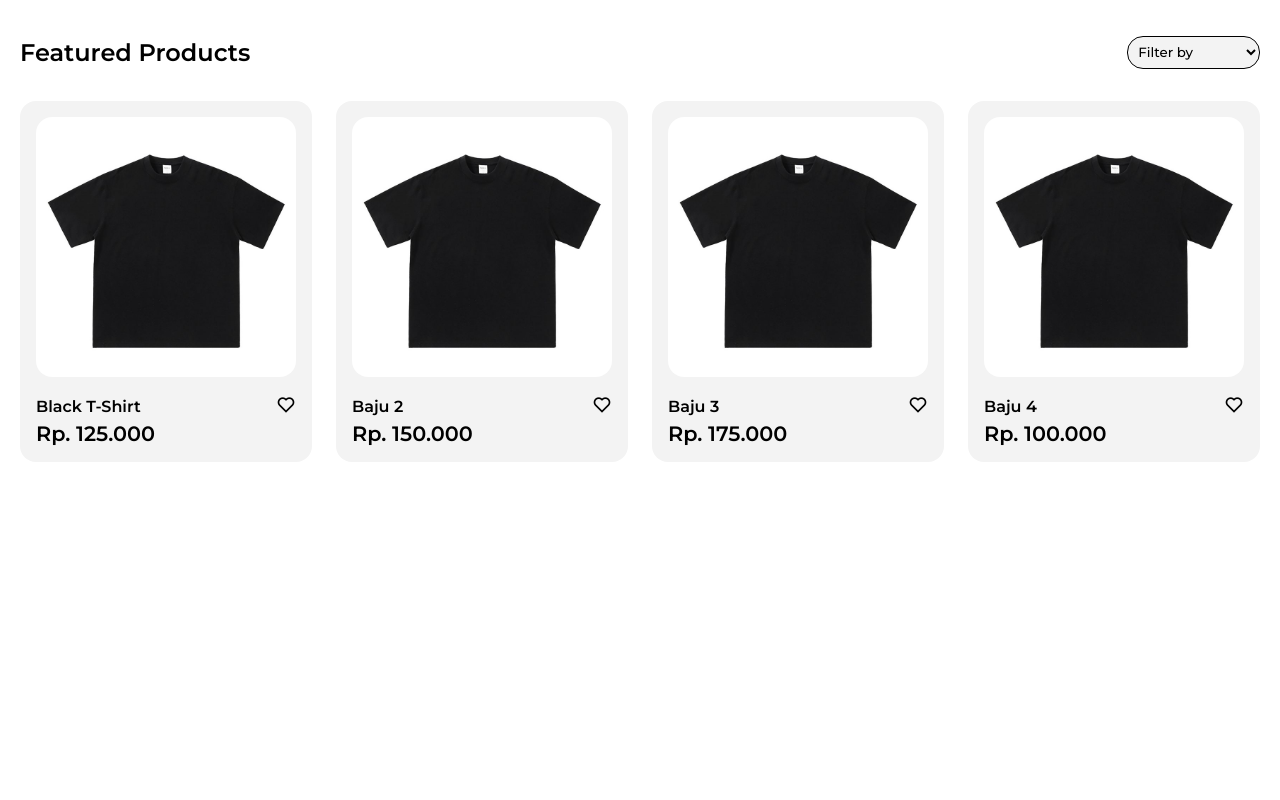
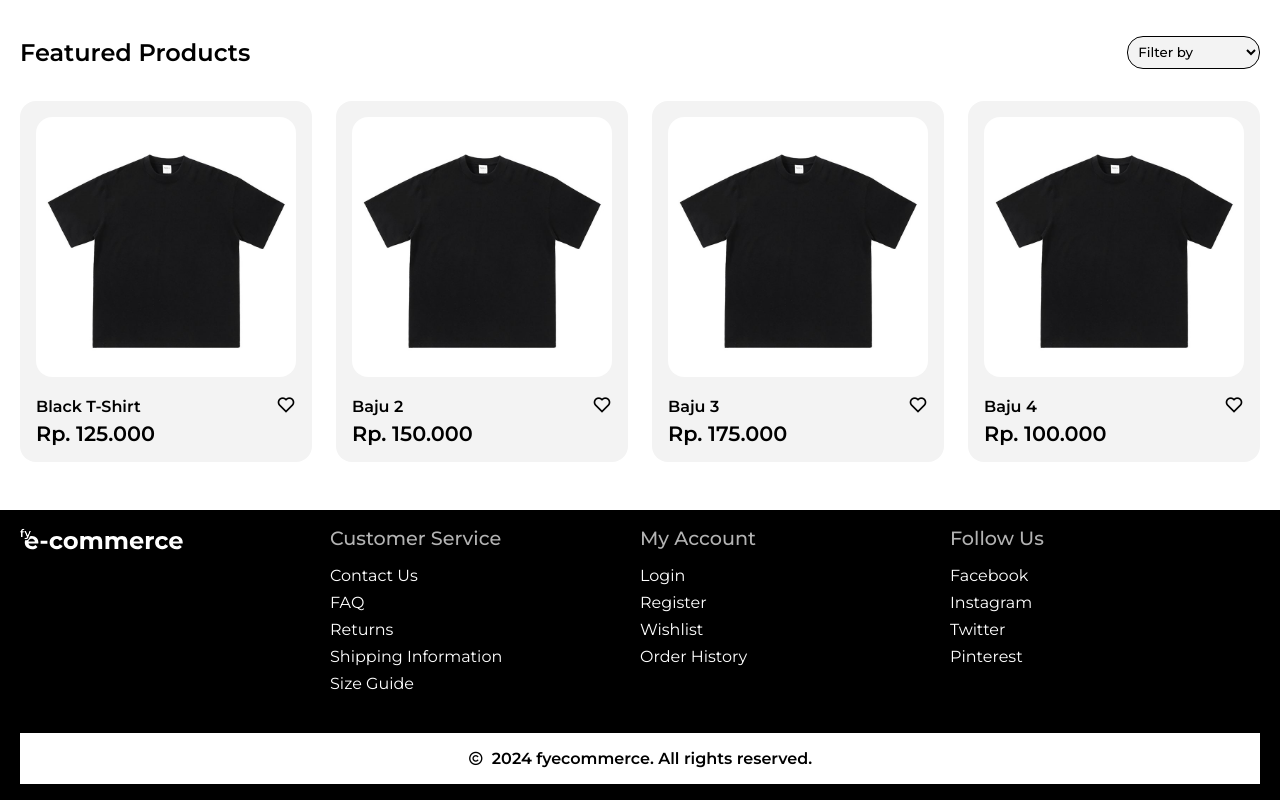
Before and after one commit to fyaja/fye-commerce, a plain HTML site: page index.html in a window 1280 px wide. Shown: the part 358-1158 px from the top of the page. Before the commit the page ends 836 px from the top, so only its background shows below. Drawn offline with nearby package versions, Linux system fonts and the light colour scheme.

Commit message:
add footer

```diff
--- a/index.html
+++ b/index.html
@@ -15,6 +15,7 @@
   <link rel="stylesheet" href="style/general.css">
   <link rel="stylesheet" href="style/header.css">
   <link rel="stylesheet" href="style/ecommerce.css">
+  <link rel="stylesheet" href="style/footer.css">
   <title>fyecommerce</title>
 </head>
 
@@ -49,6 +50,50 @@
       <div class="products-container js-products-container"></div>
     </section>
   </main>
+  <footer>
+    <div class="footer container">
+      <div class="footer-container-top">
+        <div class="logo">
+          <img src="images/logo.svg" alt="fyecommerce">
+        </div>
+
+        <div class="footer-section">
+          <h2>Customer Service</h2>
+          <ul>
+            <li><a href="/contact">Contact Us</a></li>
+            <li><a href="/faq">FAQ</a></li>
+            <li><a href="/returns">Returns</a></li>
+            <li><a href="/shipping">Shipping Information</a></li>
+            <li><a href="/size-guide">Size Guide</a></li>
+          </ul>
+        </div>
+
+        <div class="footer-section">
+          <h2>My Account</h2>
+          <ul>
+            <li><a href="/login">Login</a></li>
+            <li><a href="/register">Register</a></li>
+            <li><a href="/wishlist">Wishlist</a></li>
+            <li><a href="/order-history">Order History</a></li>
+          </ul>
+        </div>
+
+        <div class="footer-section">
+          <h2>Follow Us</h2>
+          <div class="social-links">
+            <a href="#">Facebook</a>
+            <a href="#">Instagram</a>
+            <a href="#">Twitter</a>
+            <a href="#">Pinterest</a>
+          </div>
+        </div>
+      </div>
+      <div class="copyrights">
+        <i class="ri-copyright-line"></i>
+        <p>2024 fyecommerce. All rights reserved.</p>
+      </div>
+    </div>
+  </footer>
 
   <script type="module" src="script/ecommerce.js"></script>
 </body>
--- a/style/checkout.css
+++ b/style/checkout.css
@@ -2,7 +2,6 @@
   display: flex;
   flex-direction: column;
   gap: 2rem;
-  margin-block: 2rem;
 }
 
 .checkout-top{
--- a/style/ecommerce.css
+++ b/style/ecommerce.css
@@ -1,6 +1,6 @@
 /* hero section */
 section{
-  margin-top: 3rem;
+  margin-bottom: 3rem;
 }
 
 .heros{
@@ -49,7 +49,6 @@ section{
   display: flex;
   flex-direction: column;
   gap: 2rem;
-  margin-bottom: 1rem;
 }
 
 .products .products-top{
--- /dev/null
+++ b/style/footer.css
@@ -0,0 +1,76 @@
+footer{
+  padding-block: 1rem;
+  background-color: var(--secondary-color);
+  color: var(--primary-color);
+}
+
+.footer{
+  display: flex;
+  flex-direction: column;
+  gap: 2.5rem;
+}
+
+.footer-container-top{
+  display: grid;
+  grid-template-columns: repeat(4, 1fr);
+}
+
+.footer-section{
+  display: flex;
+  flex-direction: column;
+  gap: 1rem;
+}
+
+.footer-section ul, .footer-section div{
+  display: flex;
+  flex-direction: column;
+  gap: 0.5rem;
+}
+
+.footer-section h2{
+  font-weight: 500;
+  font-size: 1.2rem;
+  opacity: 0.7;
+}
+
+.footer-section a{
+  font-size: 1rem;
+  text-decoration: none;
+  color: var(--primary-color);
+}
+
+.footer-section .social-links{
+  display: flex;
+  flex-direction: column;
+}
+
+.copyrights{
+  padding: 1rem;
+  background-color: var(--primary-color);
+  color: var(--secondary-color);
+  display: flex;
+  align-items: center;
+  justify-content: center;
+  gap: 0.5rem;
+}
+
+.copyrights p{
+  font-weight: 600;
+}
+
+@media screen and (max-width: 768px) {
+  .footer-container-top{
+    grid-template-columns: repeat(2, 1fr);
+    row-gap: 2rem;
+  }
+}
+
+@media screen and (max-width: 425px) {
+  .footer-container-top{
+    grid-template-columns: 1fr;
+  }
+
+  .copyrights p{
+    font-size: 0.8rem;
+  }
+}
--- a/style/header.css
+++ b/style/header.css
@@ -4,6 +4,7 @@ header{
   display: flex;
   align-items: center;
   height: 70px;
+  margin-bottom: 3rem;
 }
 
 .header-container{
```
